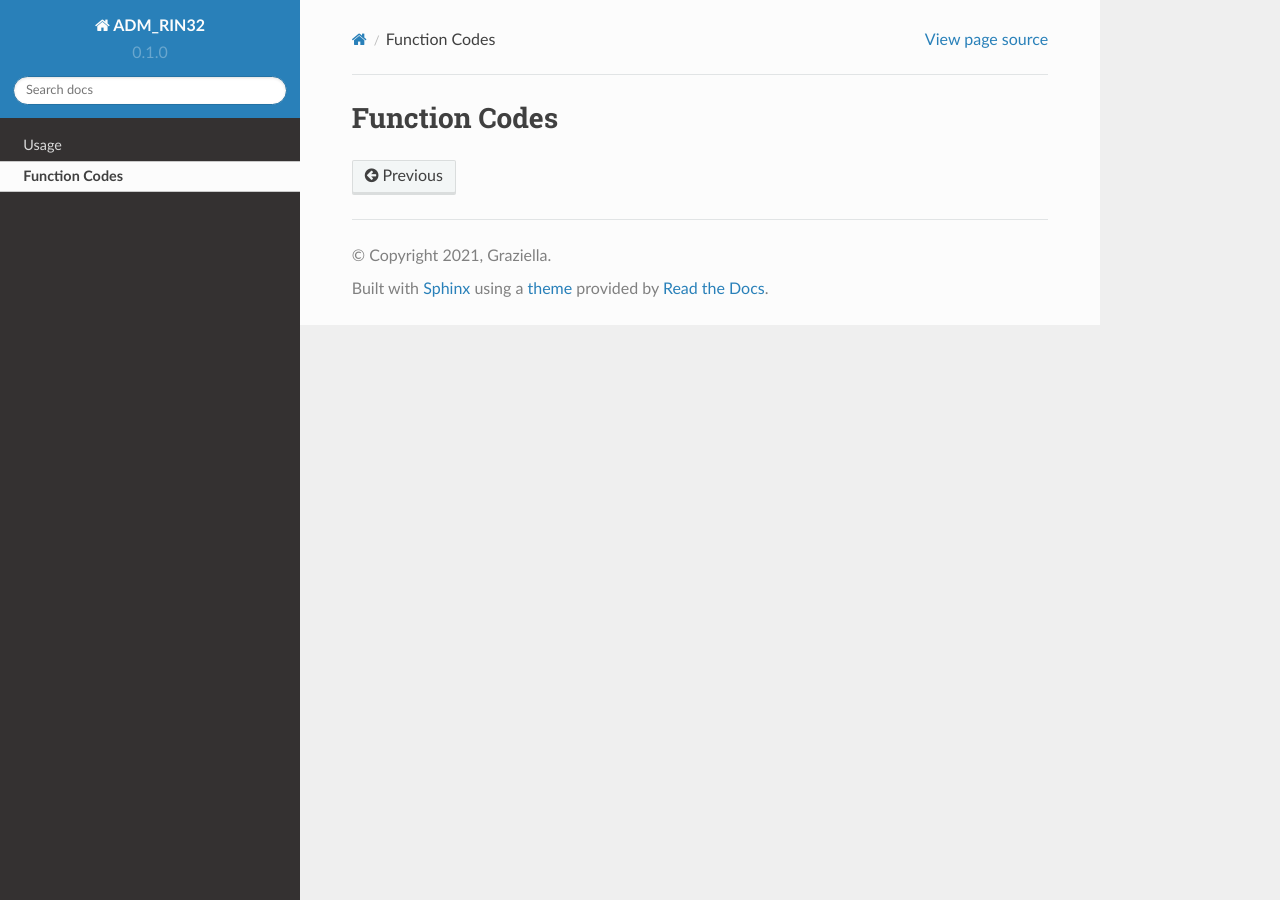
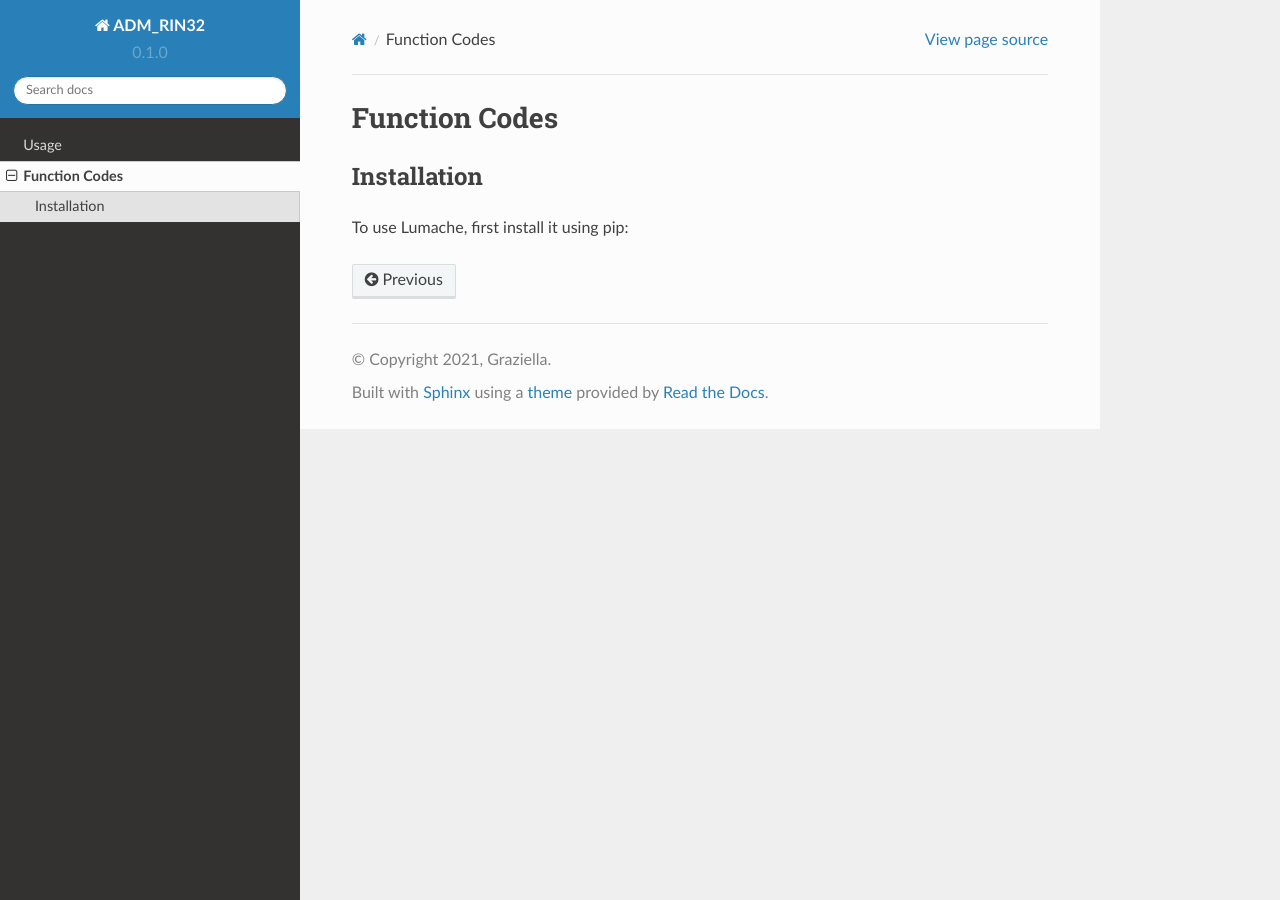
Before and after one commit to KeuntekLee/ADM_RIN32_Docs, a Sphinx documentation site: the page built from docs/source/functioncodes.rst, in a window 1280 px wide. Built offline with Sphinx 7.4.7 and the Read the Docs theme 2.0.0, drawn with Linux system fonts in a browser that asks for light colours.

Commit message:
Update functioncodes.rst

```diff
--- a/docs/source/functioncodes.rst
+++ b/docs/source/functioncodes.rst
@@ -1,4 +1,9 @@
 Function Codes
 =====
 
-.. _installation: Read Coils (FC 01)
+.. _Read Coils (FC 01):
+
+Installation
+------------
+
+To use Lumache, first install it using pip:
```
